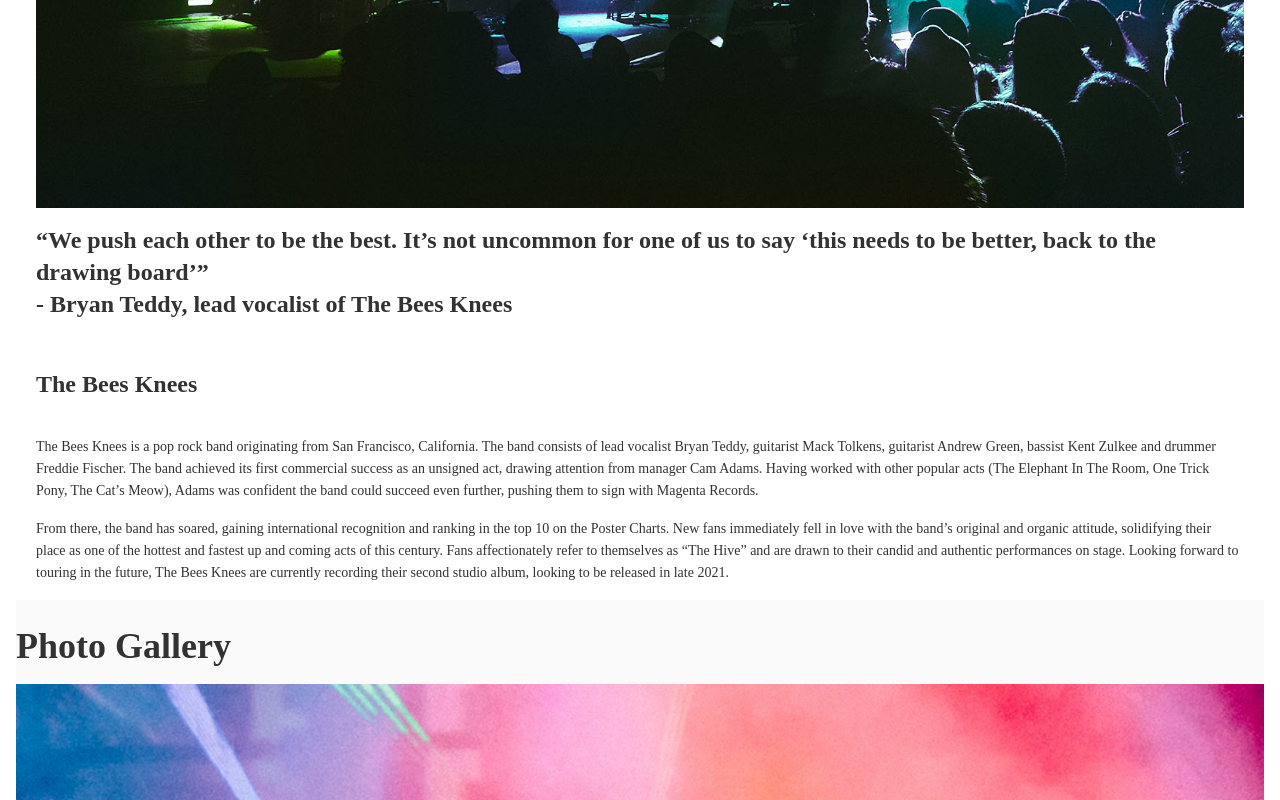
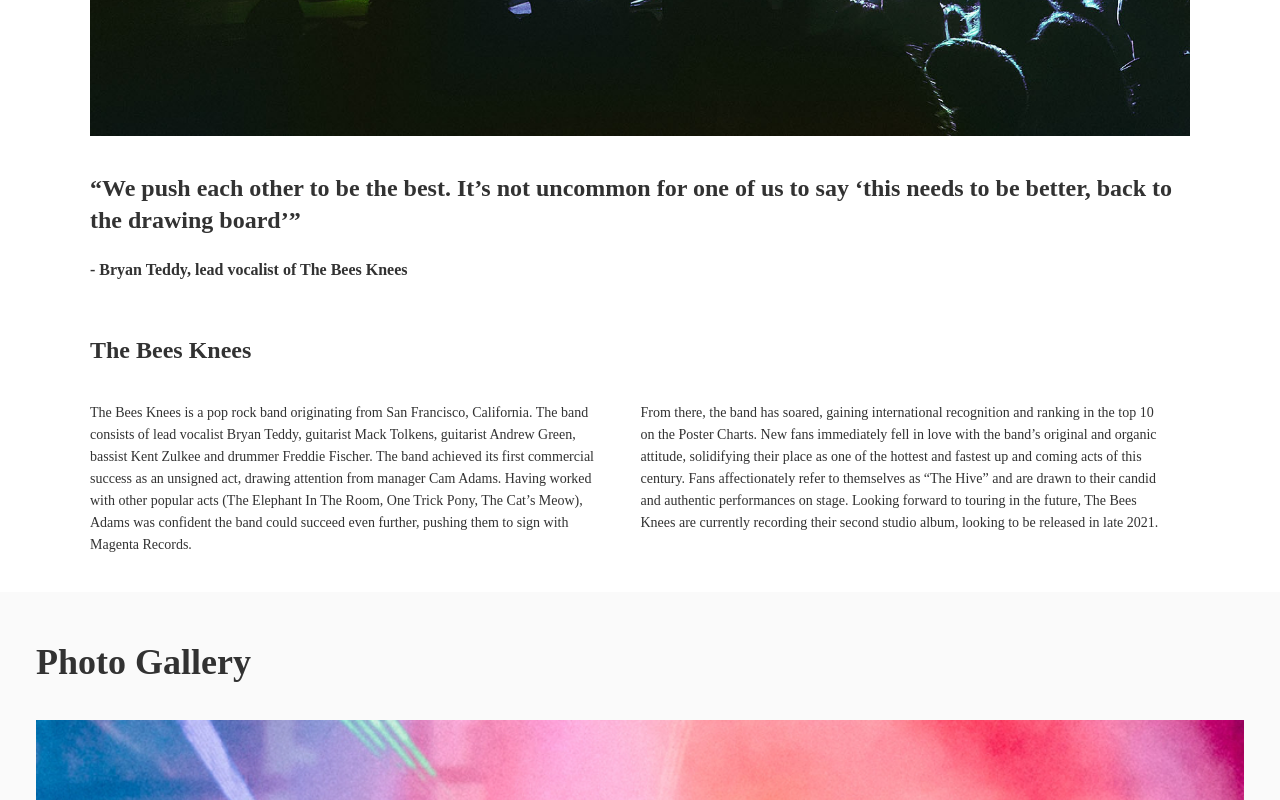
Before and after one commit to nathanieltse/Bandsite, a plain HTML site: page sprint-one/index.html in a window 1280 px wide. Shown: the part 1644-2444 px from the top of the page. Drawn offline with Linux system fonts and the light colour scheme.

Commit message:
building tablet size for main section

```diff
--- a/sprint-one/index.html
+++ b/sprint-one/index.html
@@ -34,6 +34,7 @@
             <h2 class="about__title">
                 About the Musicians
             </h2>
+            <section class="about__body">
                 <img class="about__image" src="./assets/images/band.jpg" alt="band performance">
                 <h3 class="about__quote">
                     “We push each other to be the best.
@@ -47,6 +48,7 @@
                 <h3 class="about__subtitle">
                     The Bees Knees
                 </h3>
+                <div class="about__textwrap">
                     <p class="about__text">
                         The Bees Knees is a pop rock band originating
                         from San Francisco, California. The band
@@ -76,11 +78,14 @@
                         second studio album, looking to be released in
                         late 2021.
                     </p>
+                </div>
+            </section>
         </section>
         <section class="gallery">
             <h2 class="gallery__title">
                 Photo Gallery
             </h2>
+            <section class="gallery__imagewrap">
                 <img class="gallery__image" src="./assets/images/Photo-gallery-1.jpg" alt="performance stage with audiance">
                 <img class="gallery__image" src="./assets/images/Photo-gallery-2.jpg" alt="a woman audiance with both hands up">
                 <img class="gallery__image" src="./assets/images/Photo-gallery-3.jpg" alt="audiance crowd with hands up">
@@ -90,6 +95,7 @@
                 <img class="gallery__image" src="./assets/images/Photo-gallery-7.jpg" alt="photo of stage with rainbow color">
                 <img class="gallery__image" src="./assets/images/Photo-gallery-8.jpg" alt="DJ's hand on music mixer">
                 <img class="gallery__image" src="./assets/images/Photo-gallery-9.jpg" alt="confetti falling on audiance area">
+            </section>
         </section>
     </main>
     <footer class="footer">
--- a/sprint-one/styles/main.scss
+++ b/sprint-one/styles/main.scss
@@ -157,32 +157,73 @@ footer p {
         }
     }
 
+    &__body {
+
+        @include tablet {
+            padding:0 $normal-between-row-space*1.5;
+        }
+    }
+
     &__image {
         width: 100%;
         display:block;
+
     }
 
     &__quote {
         padding:$mobile-between-row-space 0 0;
+
+        @include tablet {
+            padding:$normal-between-row-space 0 0;
+        }
+    }
+
+    &__musician {
+        margin-top: $mobile-between-row-space/2;
+        font-size: $mobile-sub-header-font/1.5;
+
+        @include tablet {
+            margin-top:$normal-between-row-space/2;
+            font-size: $normal-sub-header-font/1.5;
+        }
+    }
+    &__textwrap {
+        @include tablet {
+            @include flex-row;
+        }
     }
 
     &__text {
         padding-bottom: $mobile-between-row-space;
+
+        @include tablet {
+            padding: 0 $normal-between-column-space $normal-between-row-space 0;
+        }
     }
 
 }
 .gallery {
     background-color: $secondary-white;
-    margin: $mobile-block-sidespace;
+    padding: $mobile-block-sidespace;
+
+    @include tablet {
+        padding: $tablet-block-sidespace;
+    }
 
     &__title {
         @include mobile-headline-space;
         display:inline-block;
+
+        @include tablet {
+            @include normal-headline-space;
+        }
     }
     &__image {
         width: 100%;
         display: block;
         padding-bottom: $mobile-between-row-space;
+
+
     }
 }
 
--- a/sprint-one/styles/partials/_spacings.scss
+++ b/sprint-one/styles/partials/_spacings.scss
@@ -1,6 +1,4 @@
 $space-unit: 0.5rem;
-
-
 
 //normal element space
 
```
Also changed, not shown: sprint-one/styles/main.css. Lines whose indentation alone changed are shown as unchanged.
